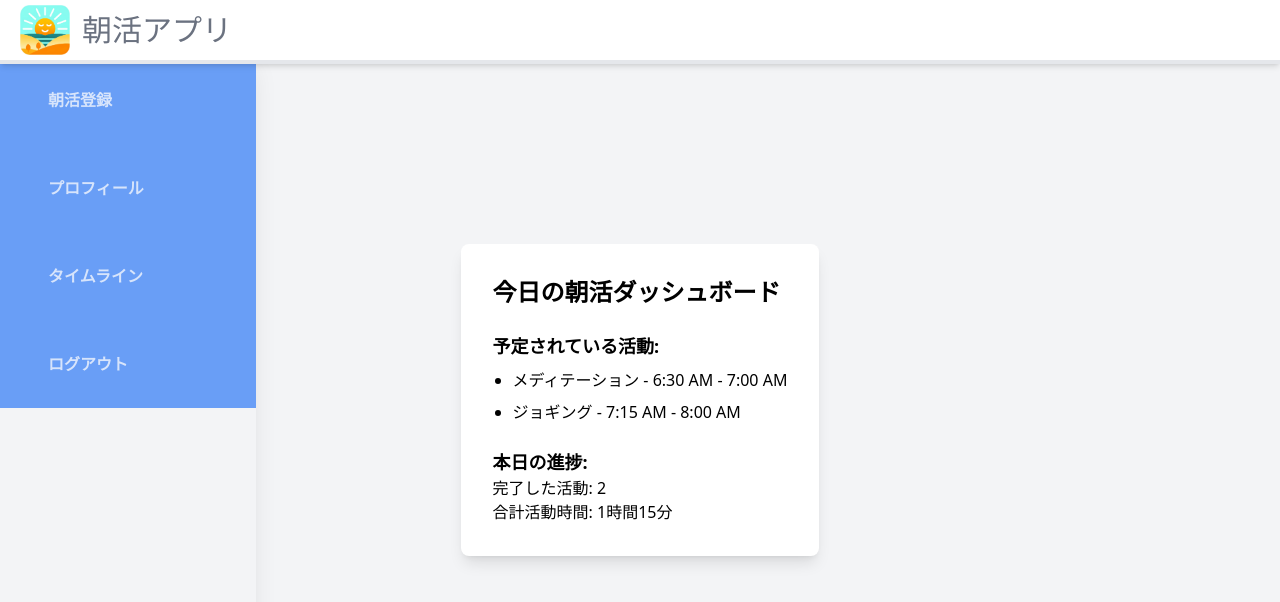
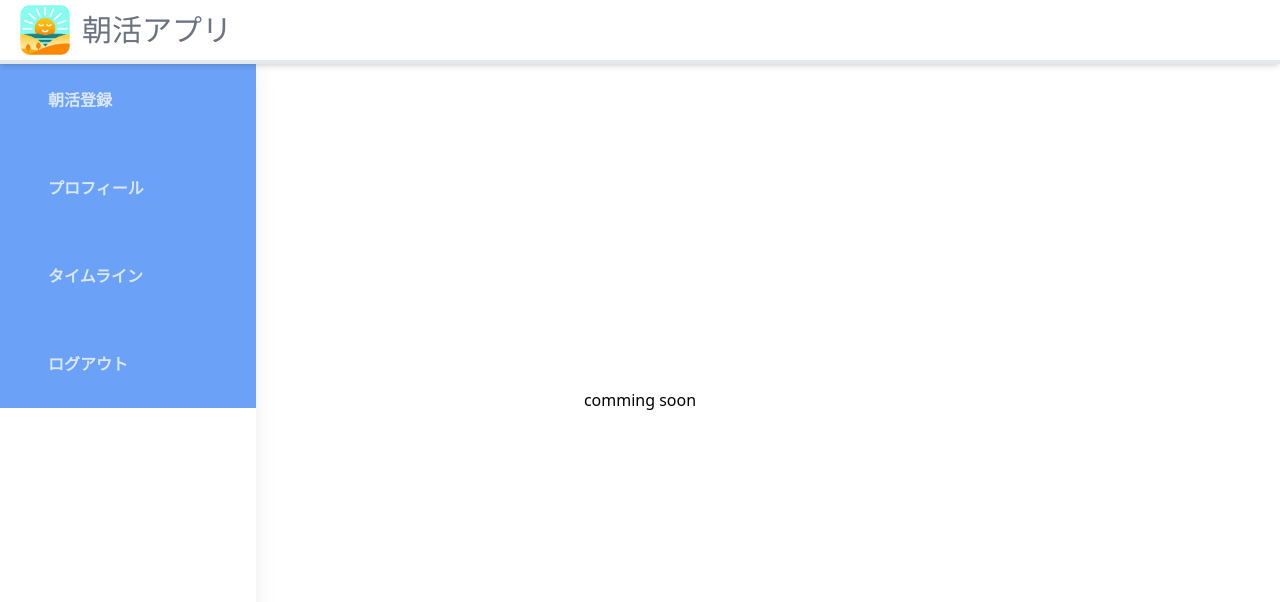
Before and after one commit to HirokaMitsunaga/MorningActivities-React, a React (Create React App) app: page /profile in a window 1280 px wide. Shown: the top 602 px of the page. Built offline with nearby package versions, Linux system fonts and the light colour scheme; no server answers.

Commit message:
modify-profile-message-comming-soon

```diff
--- a/src/components/Profile.tsx
+++ b/src/components/Profile.tsx
@@ -1,38 +1,10 @@
 // todo.tsx
 import React from 'react'
 
-interface Activity {
-  name: string
-  startTime: string
-  endTime: string
-}
-
-const activities: Activity[] = [
-  { name: 'メディテーション', startTime: '6:30 AM', endTime: '7:00 AM' },
-  { name: 'ジョギング', startTime: '7:15 AM', endTime: '8:00 AM' },
-]
-
 export const Profile: React.FC = () => {
   return (
-    <div className="bg-gray-100 min-h-screen flex items-center justify-center">
-      <div className="bg-white p-8 rounded-lg shadow-lg max-w-md">
-        <h1 className="text-2xl font-bold mb-6">今日の朝活ダッシュボード</h1>
-        <div>
-          <h2 className="text-lg font-semibold">予定されている活動:</h2>
-          <ul className="list-disc pl-5 mt-2">
-            {activities.map((activity, index) => (
-              <li key={index} className="mt-2">
-                {activity.name} - {activity.startTime} - {activity.endTime}
-              </li>
-            ))}
-          </ul>
-        </div>
-        <div className="mt-6">
-          <h2 className="text-lg font-semibold">本日の進捗:</h2>
-          <p>完了した活動: 2</p>
-          <p>合計活動時間: 1時間15分</p>
-        </div>
-      </div>
+    <div className="flex justify-center items-center h-screen">
+      <h1>comming soon</h1>
     </div>
   )
 }
```
Also changed, not shown: 1 other file (tests, documents, lock files or other folders).
